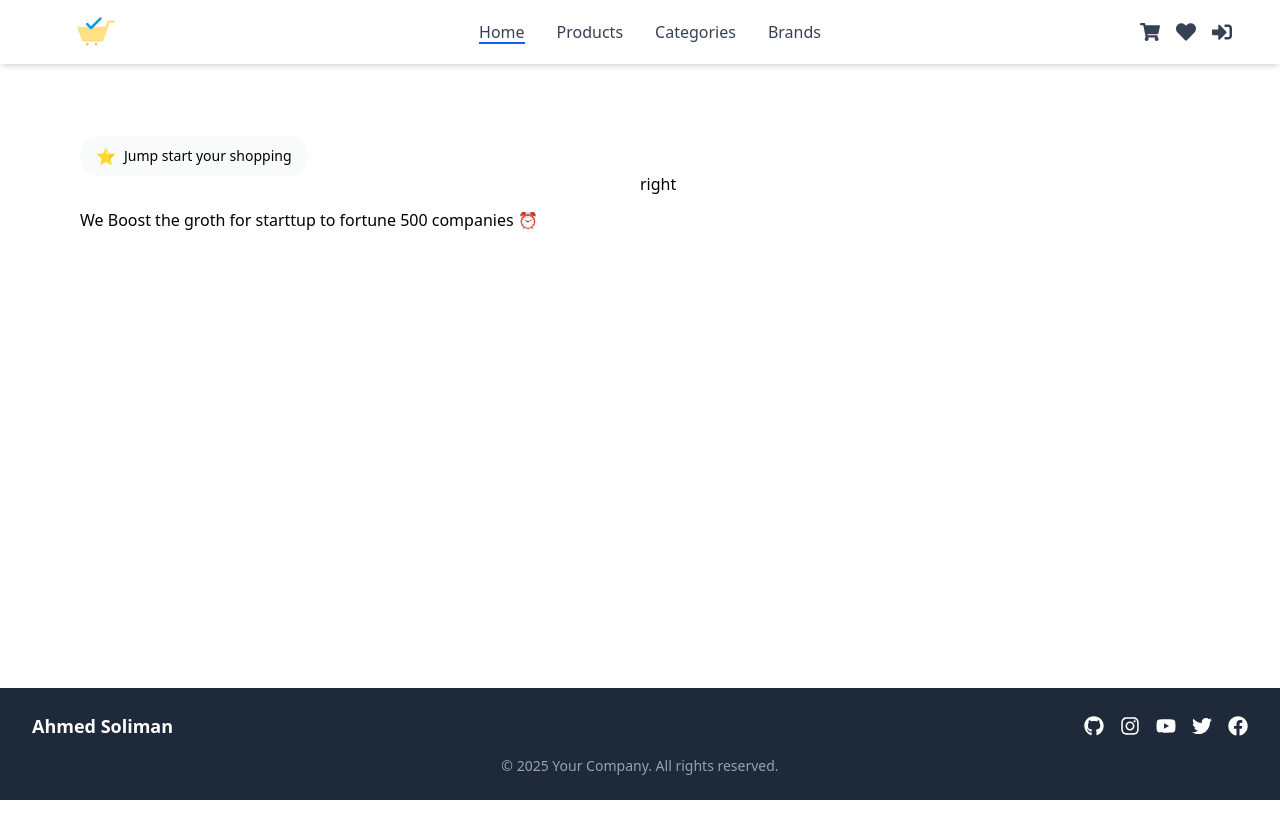
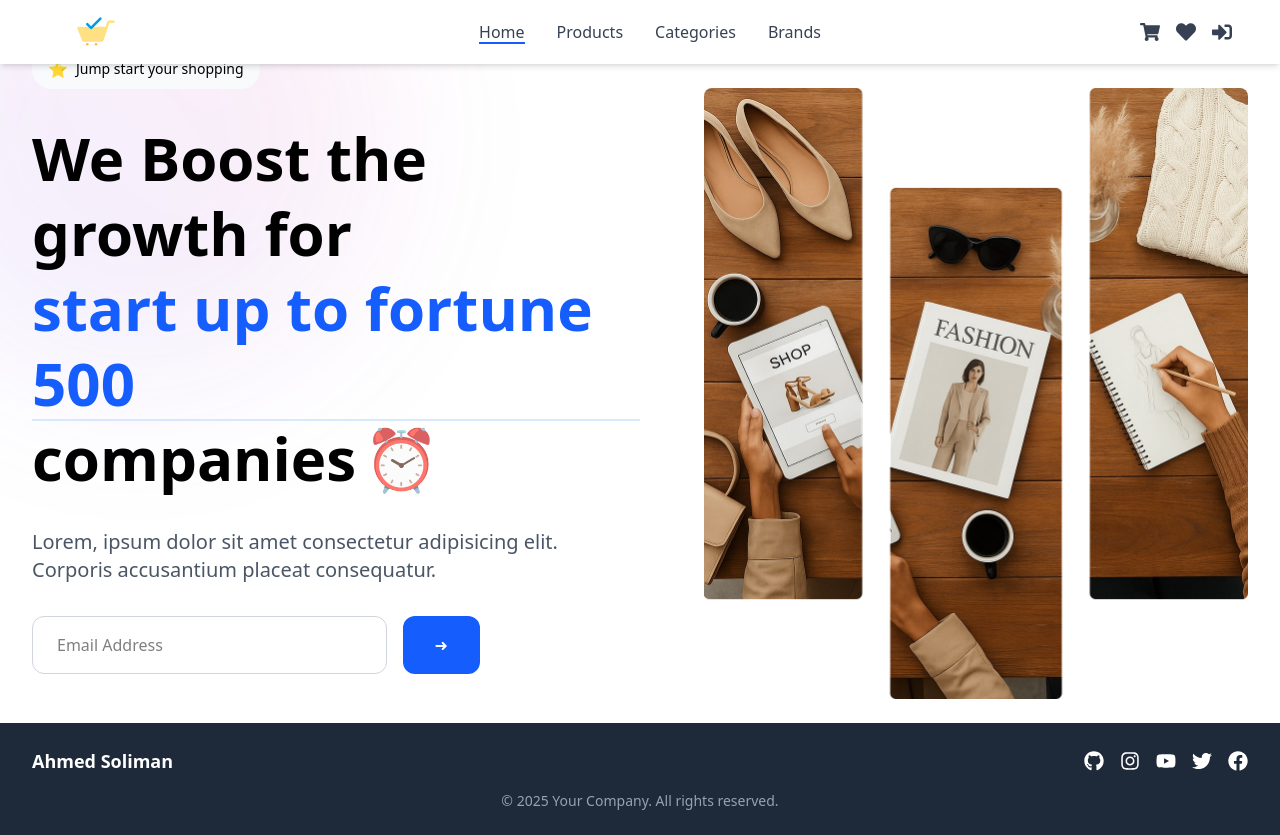
Before and after one commit to A7madSoliman/FreshCart-Ecommerce, a React (Vite) app: page / in a window 1280 px wide. Before the commit the page ends 800 px from the top, so only its background shows below. Built offline with nearby package versions, Linux system fonts and the light colour scheme.

Commit message:
handle hero section

```diff
--- a/src/Components/HeroSection.tsx
+++ b/src/Components/HeroSection.tsx
@@ -1,14 +1,50 @@
+import HeroImg from "../assets/Frame_1707481586.png";
+
 const HeroSection = () => {
   return (
-    <div className="flex flex-col sm:flex-row justify-between items-center p-12">
+    <div className="flex flex-col sm:flex-row justify-between items-center">
       <div className="w-full md:w-1/2 space-y-8">
         <div className="flex items-center gap-2 bg-gray-50 w-fit px-4 py-2 rounded-full hover:bg-gray-100 transition-colors group cursor-pointer">
           <span className="group-hover:scale-110 transition-transform">⭐</span>
           <span className="text-sm font-medium">Jump start your shopping</span>
         </div>
-        <h1>We Boost the groth for starttup to fortune 500 companies ⏰</h1>
+        <h1 className=" text-4xl md:text-5xl lg:text-6xl font-bold leading-tight">
+          We Boost the growth for{" "}
+          <span className="text-blue-600 relative inline-block">
+            start up to fortune 500
+            <span className="absolute bottom-0 left-0 w-full h-0.5 bg-blue-200/60"></span>
+          </span>{" "}
+          companies
+          <span className="inline-block ml-2 animate-pulse">⏰</span>
+        </h1>
+        <p className="text-gray-600 text-lg md:text-xl max-w-xl">
+          Lorem, ipsum dolor sit amet consectetur adipisicing elit. Corporis
+          accusantium placeat consequatur.
+        </p>
+        <div className="flex max-w-md gap-4">
+          <input
+            className="flex-1 px-6 py-4 border border-gray-300 rounded-xl focus:outline-none
+             focus:ring-2 focus:ring-blue-500 transition-colors"
+            type="email"
+            placeholder="Email Address"
+          />
+          <button
+            className="bg-blue-600  text-white px-8 py-4 rounded-xl hover:bg-blue-700
+           cursor-pointer transition-all hover:shadow-lg hover:shadow-blue-300 "
+          >
+            ➜
+          </button>
+        </div>
       </div>
-      <div className="w-full md:w-1/2">right</div>
+      <div className="w-full md:w-1/2 mt-16 md-mt-0 pl-0 md:pl-16 ">
+        <div className="relative">
+          <img
+            className="rounded-lg relative z-10 hover:scale-[1.02] transition-transform duration-300"
+            src={HeroImg}
+            alt=""
+          />
+        </div>
+      </div>
     </div>
   );
 };
--- a/src/Components/Layout.tsx
+++ b/src/Components/Layout.tsx
@@ -6,7 +6,7 @@ import { Outlet } from "react-router-dom";
 const Layout: React.FC = () => (
   <div className="min-h-screen flex flex-col">
     <Navbar />
-    <main className="flex-1">
+    <main className="flex-1 relative overflow-hidden">
       <div className="container mx-auto px-4 sm:px-6 lg:px-8 py-6">
         <Outlet />
       </div>
--- a/src/Components/Navbar.tsx
+++ b/src/Components/Navbar.tsx
@@ -22,7 +22,7 @@ const Navbar: React.FC = () => {
   const isLoggedIn = false;
 
   return (
-    <nav className=" bg-white shadow-md">
+    <nav className=" bg-white shadow-md fixed top-0 left-0 w-full z-50">
       <div className="w-full container mx-auto px-4 sm:px-6 lg:px-8">
         <div className="flex justify-between items-center h-16">
           {/* Logo */}
--- a/src/Pages/Home.tsx
+++ b/src/Pages/Home.tsx
@@ -3,6 +3,10 @@ import HeroSection from "../Components/HeroSection";
 const Home = () => {
   return (
     <div>
+      <div
+        className="absolute -top-28 -left-28 w-[500px] h-[500px] bg-gradient-to-tr
+       from-indigo-500/20 to-pink-500/20 rounded-full blur-[80px] -z-10 opacity-50"
+      ></div>
       <HeroSection />
     </div>
   );
```
